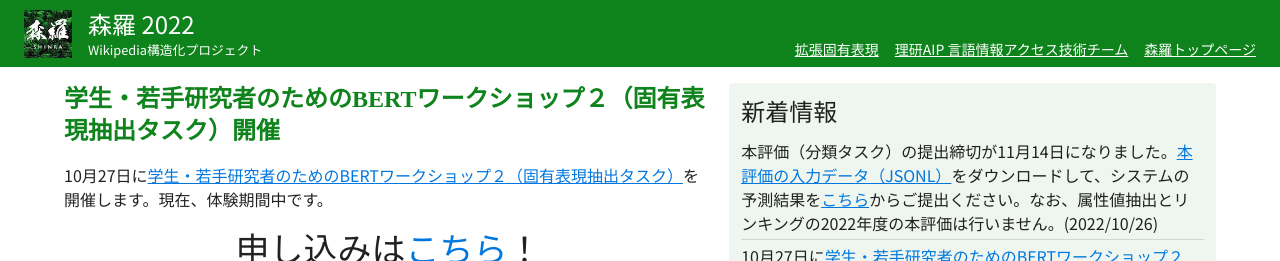
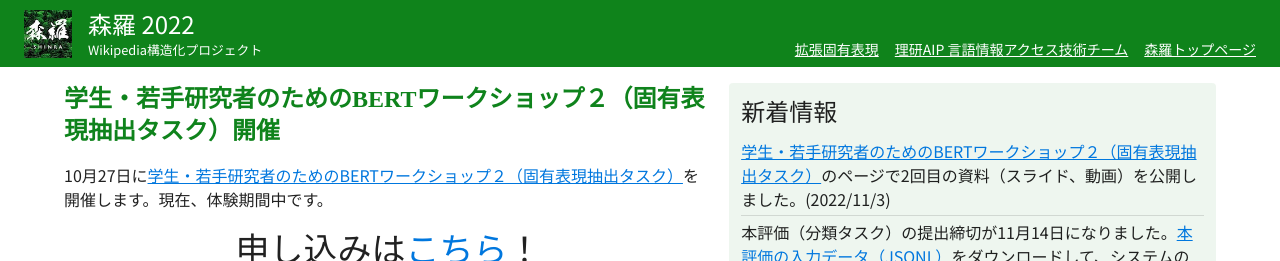
Before and after one commit to besna-institute/udagawa-shinra-project, a Next.js app: page / in a window 1280 px wide. Shown: the top 261 px of the page. Built offline with nearby package versions, Linux system fonts and the light colour scheme.

Commit message:
Update index.tsx

```diff
--- a/pages/index.tsx
+++ b/pages/index.tsx
@@ -19,6 +19,12 @@ import { useRef, useEffect, useState } from "react";
 import { Paper, Divider } from "@mui/material";
 
 const newsItems = [
+    <>
+    <ExternalLink href="http://shinra-project.info/shinra2022/bert_workshop2_shinra2022/">
+      学生・若手研究者のためのBERTワークショップ２（固有表現抽出タスク）
+    </ExternalLink>
+    のページで2回目の資料（スライド、動画）を公開しました。(2022/11/3)
+  </>,
   <>
     本評価（分類タスク）の提出締切が11月14日になりました。
     <ExternalLink href="https://drive.google.com/file/d/1b-ge9hTzNIQgR1zerdje5deUEVXe7JJk/view?usp=sharing">
```
